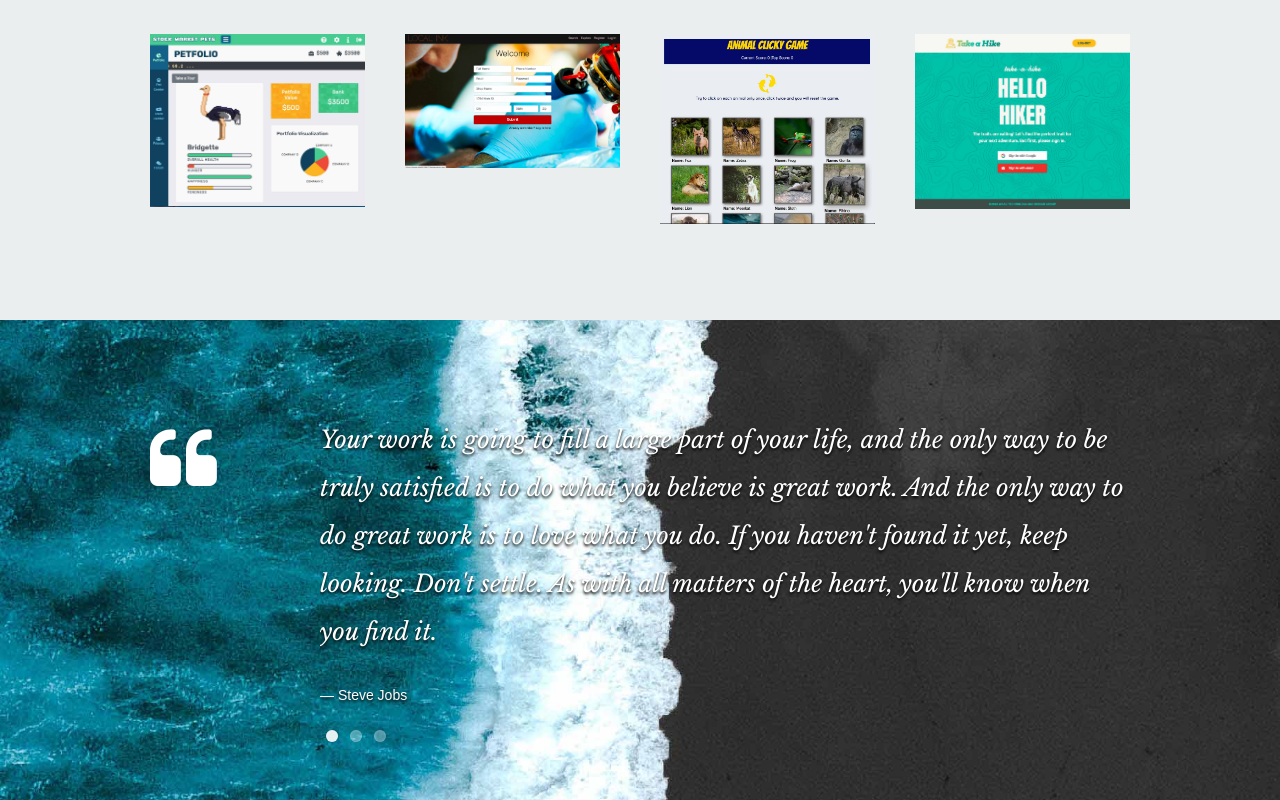
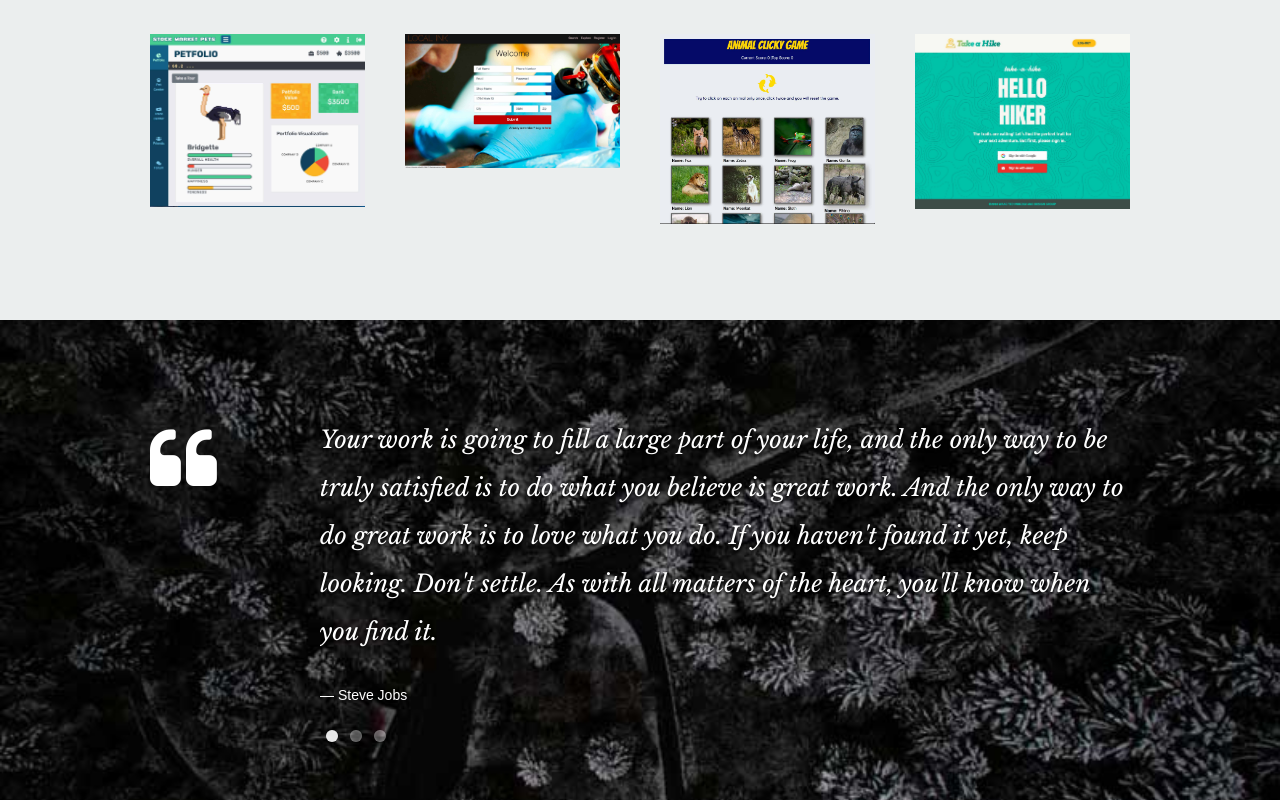
Before and after one commit to All-isa/All-isa.github.io, a React (Create React App) app: page / in a window 1280 px wide. Shown: the part 3048-3848 px from the top of the page. Built offline with nearby package versions, Linux system fonts and the light colour scheme.

Commit message:
backgrounds

```diff
--- a/public/css/layout.css
+++ b/public/css/layout.css
@@ -463,7 +463,7 @@ ul#nav li.current a { color: rgb(145, 205, 255); }
 /* ------------------------------------------------------------------ */
 
 #testimonials {
-   background: #1F1F1F url(../images/header-background3.jpg) no-repeat center center;
+   background: #1F1F1F url(../images/header-background5.jpg) no-repeat center center;
    background-size: cover !important;
 	-webkit-background-size: cover !important;
    background-attachment: fixed;
```
Also changed, not shown: images/header-background5.jpg (added), public/images/header-background5.jpg (added).
